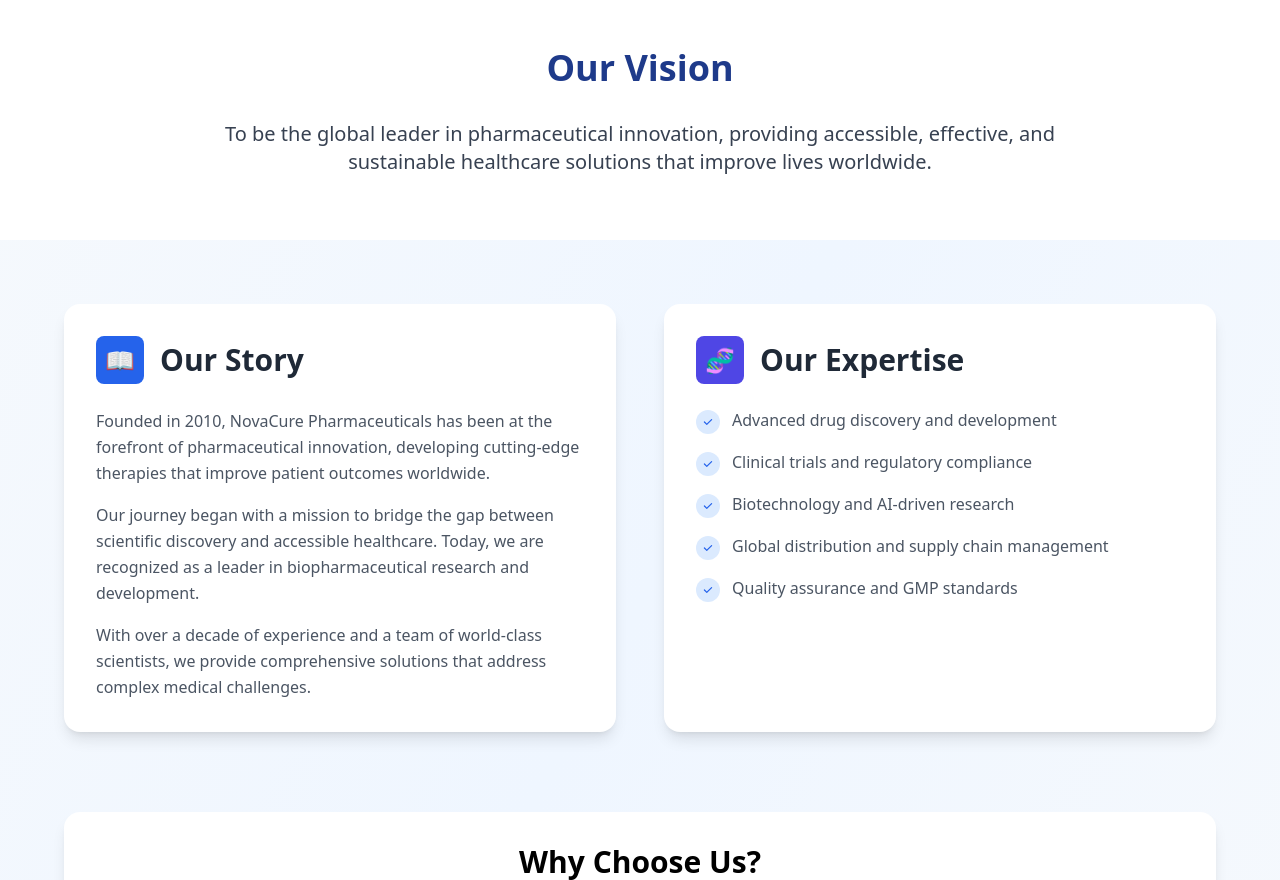
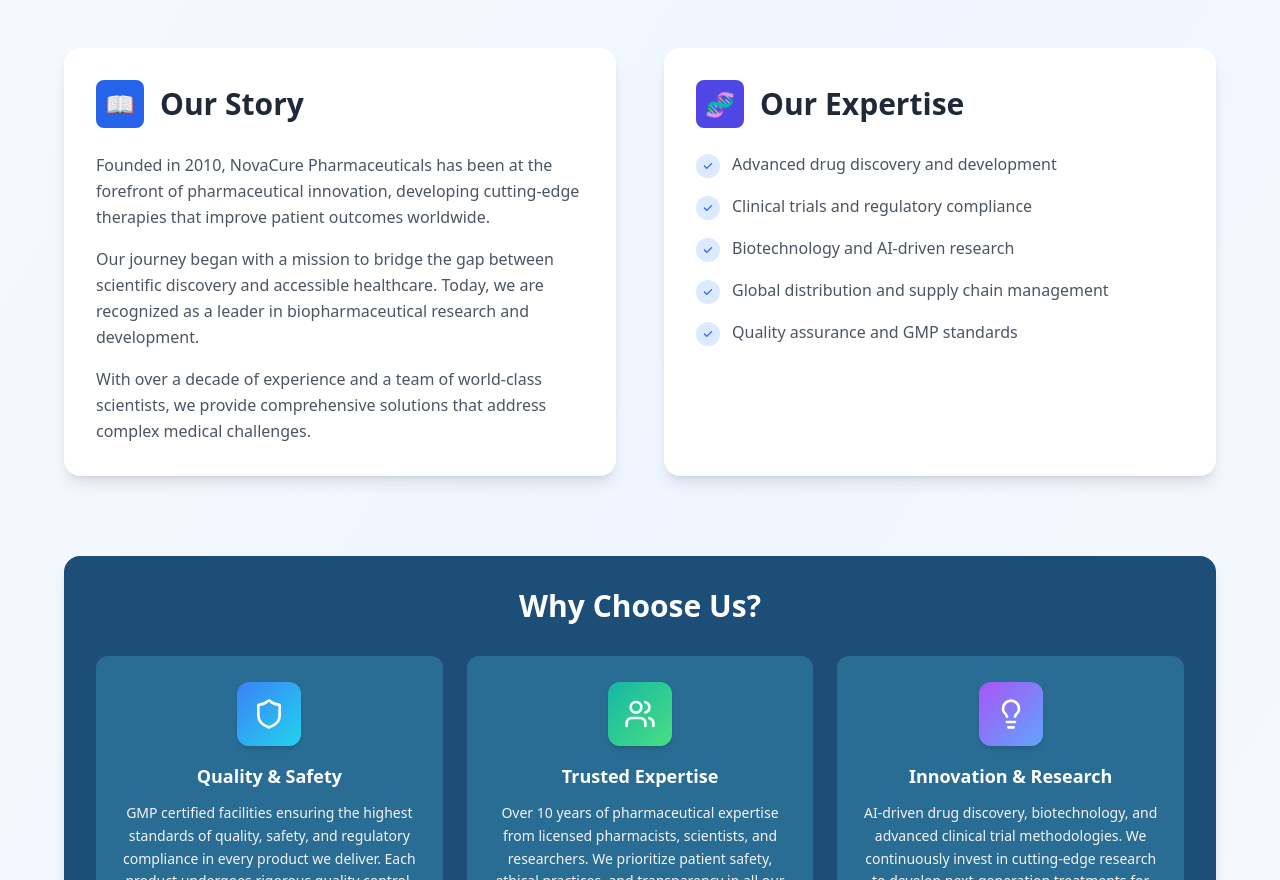
Before and after one commit to ephi1001/pharma-web, a React (Vite) app in the folder client/: page / in a window 1280 px wide. Shown: the part 1920-2800 px from the top of the page. Built offline with nearby package versions, Linux system fonts and the light colour scheme.

Commit message:
make the website more elegant

```diff
--- a/client/src/components/About.jsx
+++ b/client/src/components/About.jsx
@@ -1,10 +1,9 @@
- import { useState } from 'react';
+import { useState } from 'react';
 import { useLanguage } from '../contexts/LanguageContext';
 import { Trophy, Handshake, Sparkles, Shield, Users, Lightbulb } from 'lucide-react';
 
 export default function About() {
   const { language } = useLanguage();
-  const [expandedCard, setExpandedCard] = useState(null);
 
   const content = {
     en: {
@@ -19,23 +18,6 @@
       vision: {
         title: 'Our Vision',
         text: 'To be the global leader in pharmaceutical innovation, providing accessible, effective, and sustainable healthcare solutions that improve lives worldwide.'
-      },
-      whyChooseUs: {
-        title: 'Why Choose Us?',
-        items: [
-          {
-            title: 'Quality & Safety',
-            description: 'Ensuring the highest standards of quality, safety, and regulatory compliance in every product we deliver.'
-          },
-          {
-            title: 'Trusted Expertise',
-            description: 'Backed by experienced professionals dedicated to reliability, transparency, and patient well-being.'
-          },
-          {
-            title: 'Innovation & Research',
-            description: 'Driven by continuous research, advanced technology, and innovative solutions in pharmaceutical science.'
-          }
-        ]
       },
       story: {
         title: 'Our Story',
@@ -53,6 +35,23 @@
           'Biotechnology and AI-driven research',
           'Global distribution and supply chain management',
           'Quality assurance and GMP standards'
+        ]
+      },
+      whyChooseUs: {
+        title: 'Why Choose Us?',
+        items: [
+          {
+            title: 'Quality & Safety',
+            description: 'GMP certified facilities ensuring the highest standards of quality, safety, and regulatory compliance in every product we deliver. Each product undergoes rigorous quality control, meets global standards (FDA, EMA), and maintains full traceability from manufacturing to distribution.'
+          },
+          {
+            title: 'Trusted Expertise',
+            description: 'Over 10 years of pharmaceutical expertise from licensed pharmacists, scientists, and researchers. We prioritize patient safety, ethical practices, and transparency in all our interactions with healthcare providers.'
+          },
+          {
+            title: 'Innovation & Research',
+            description: 'AI-driven drug discovery, biotechnology, and advanced clinical trial methodologies. We continuously invest in cutting-edge research to develop next-generation treatments for complex medical conditions.'
+          }
         ]
       },
       values: {
@@ -121,20 +120,16 @@
         title: 'ለምን እኛን ይመርጣሉ?',
         items: [
           {
-            title: 'ዓለም አቀፍ ስራ ብቃት',
-            description: 'በፋርማሲውቲካል ምርምር እና እድገት ከአሥር ዓመታት በላይ ልምድ በ50+ አገሮች ላይ።'
+            title: 'ጥራት እና ደህንነት',
+            description: 'ጂኤምፒ የተረጋገጡ ቦታዎች የፋርማሲውቲካል ብቃትን የሚያረጋግጡ። እያንዳንዱ ምርት ጥብቅ የጥራት ቁጥጥር ያልፋል፣ ዓለም አቀፍ የምርመራ ደረጃዎችን (ኤፍዲኤ፣ ኢኤምኤ) ያሟላል እና ከማምረት እስከ ስርጭት ሙሉ መከታተል ያቆያል።'
           },
           {
-            title: 'የተለያዩ ቴክኖሎጂ',
-            description: 'ኤአይ ምርምር፣ ባዮቴክኖሎጂ እና የላቀ ክሊኒካል ሙከራዎችን ለተለያዩ ሕክምናዎች በመስራት።'
+            title: 'የታመነ ብቃት',
+            description: 'ከ10 ዓመታት በላይ የፋርማሲውቲካል ፈጠራ ከፈቃድ ያላቸው ፋርማሲስቶች፣ የምርምር ሳይንቲስቶች እና የምርመራ ባለሙያዎች ቡድን ጋር። የታካሚ ደህንነትን፣ ስነ-ምግባራዊ ልምዶችን እና ከጤና አገልግሎት ሰጪዎች ጋር ግልጽ ግንኙነትን እንቀድማለን።'
           },
           {
-            title: 'የጥሩ ሁኔታ ማረጋገጫ',
-            description: 'ጂኤምፒ የተረጋገጡ ቦታዎች በሁሉም ምርቶቻችን ውስጥ የተለያዩ ደረጃዎችን የሚያረጋግጡ።'
-          },
-          {
-            title: 'የተለያዩ አቀራረብ አቀራረብ',
-            description: 'እያንዳንዱ ሕክምና በተለያዩ ውጤቶች እና የሕይወት ጥሩ ሁኔታ እንደ ዋና ትኩረት ተሰማራ።'
+            title: 'ፈጠራ እና ምርምር',
+            description: 'ኤአይ የሚመራ የመድኃኒት ግኝት፣ ባዮቴክኖሎጂ እና የላቀ ክሊኒካል ሙከራ ዘዴዎችን የሚጠቀሙ ዘመናዊ የምርምር እና ልማት ላቦራቶሪዎች። ለተወሳሰቡ የሕክምና ሁኔታዎች ቀጣይ ትውልድ ሕክምናዎችን ለማዳበር በከፍተኛ ሁኔታ እንኢንቨስት እናደርጋለን።'
           }
         ]
       },
@@ -181,7 +176,6 @@
 
   const t = content[language];
 
-
   return (
     <div className="min-h-screen bg-gradient-to-br from-slate-50 via-blue-50 to-slate-50">
 
@@ -210,15 +204,6 @@
         </div>
       </div>
 
-      {/* Vision Section */}
-      <div className="py-16 bg-white">
-        <div className="container mx-auto px-4">
-          <div className="max-w-4xl mx-auto text-center">
-            <h2 className="text-3xl md:text-4xl font-bold text-blue-900 mb-8">{t.vision.title}</h2>
-            <p className="text-lg md:text-xl text-gray-700 leading-relaxed">{t.vision.text}</p>
-          </div>
-        </div>
-      </div>
 
       <div className="container mx-auto px-4 py-16">
         <div className="max-w-6xl mx-auto">
@@ -261,8 +246,9 @@
           </div>
 
           {/* Why Choose Us Section */}
-          <div className="bg-white rounded-2xl shadow-lg p-8 mb-20 hover:shadow-xl transition-shadow duration-300">
-            <h2 className="text-3xl font-bold text-black text-center mb-8">{t.whyChooseUs.title}</h2>
+          <div className="rounded-2xl shadow-lg p-8 mb-20 hover:shadow-xl transition-shadow duration-300" style={{ backgroundColor: '#1c4e78' }}>
+            <h2 className="text-3xl font-bold text-white text-center mb-8">{t.whyChooseUs.title}</h2>
+
             <div className="grid grid-cols-1 md:grid-cols-3 gap-6">
               {t.whyChooseUs.items.map((item, index) => {
                 const icons = [<Shield size={32} />, <Users size={32} />, <Lightbulb size={32} />];
@@ -271,32 +257,22 @@
                   'from-teal-500 to-green-400',
                   'from-purple-500 to-blue-400'
                 ];
-                const isExpanded = expandedCard === index;
 
                 return (
                   <div
                     key={index}
-                    onClick={() => setExpandedCard(isExpanded ? null : index)}
-                    className={`bg-gradient-to-br from-slate-50 to-blue-50 rounded-xl p-6 hover:shadow-lg transition-all duration-300 cursor-pointer hover:transform hover:scale-105 border-2 ${
-                      isExpanded ? 'border-blue-500 shadow-lg' : 'border-transparent'
-                    }`}
+                    className="rounded-xl p-6 border-2 border-transparent hover:scale-105 hover:shadow-2xl hover:brightness-110 transition-all duration-300 cursor-pointer"
+                    style={{ backgroundColor: '#2a6d94' }}
                   >
-                    <div className={`w-16 h-16 bg-gradient-to-br ${gradients[index]} rounded-xl flex items-center justify-center text-white mb-4 mx-auto shadow-md`}>
+                    <div className={`w-16 h-16 bg-gradient-to-br ${gradients[index]} rounded-xl flex items-center justify-center text-white mb-4 mx-auto shadow-md hover:shadow-lg transition-shadow duration-300`}>
                       {icons[index]}
                     </div>
-                    <h3 className={`mb-3 text-center transition-all duration-300 text-lg ${isExpanded ? 'text-blue-900 font-bold' : 'text-gray-700 font-semibold'}`}>
+                    <h3 className="mb-3 text-center text-lg text-white font-semibold hover:font-bold transition-all duration-300">
                       {item.title}
                     </h3>
-                    <p className={`text-gray-600 leading-relaxed text-center text-sm transition-all duration-300 ${
-                      isExpanded ? 'line-clamp-none' : 'line-clamp-3'
-                    }`}>
+                    <p className="text-gray-100 leading-relaxed text-center text-sm hover:text-white transition-colors duration-300">
                       {item.description}
                     </p>
-                    <div className="text-center mt-3">
-                      <span className="text-blue-600 font-medium text-xs">
-                        {isExpanded ? '▲ Click to collapse' : '▼ Click to expand'}
-                      </span>
-                    </div>
                   </div>
                 );
               })}
```
